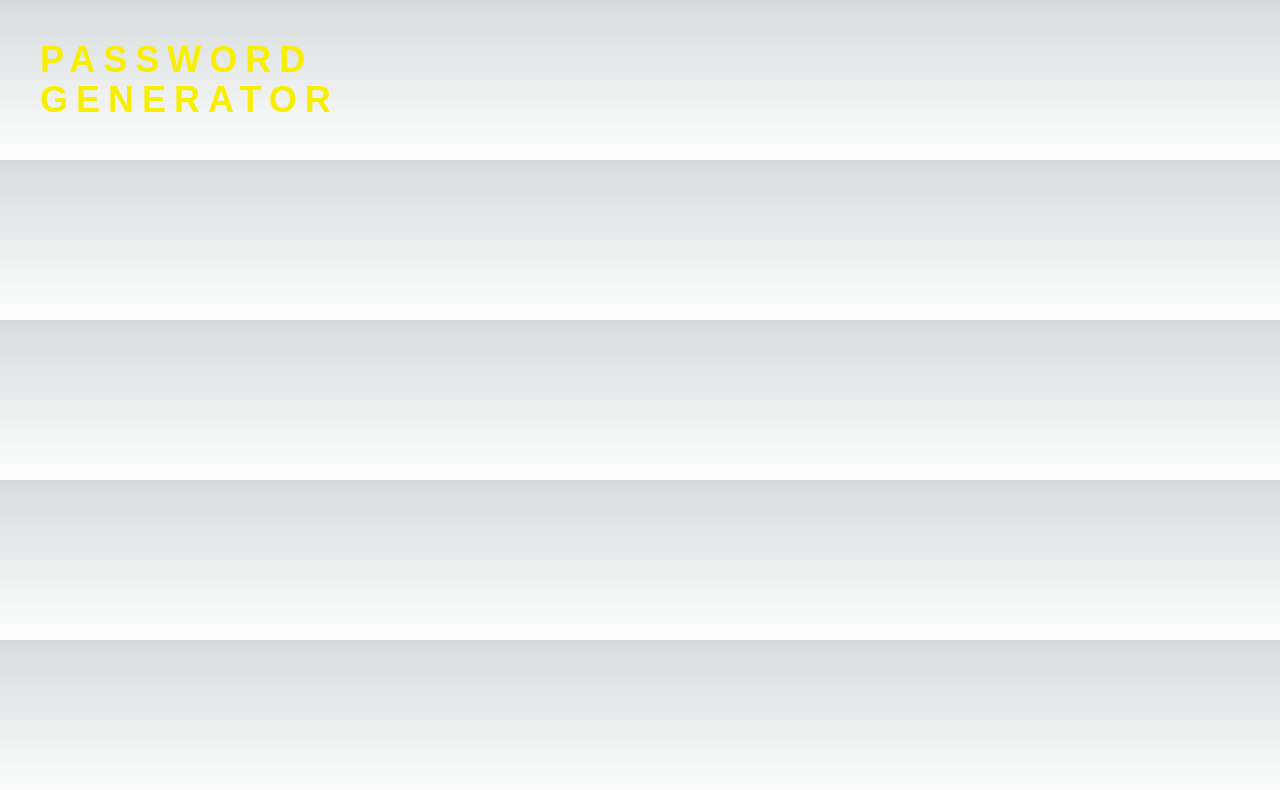
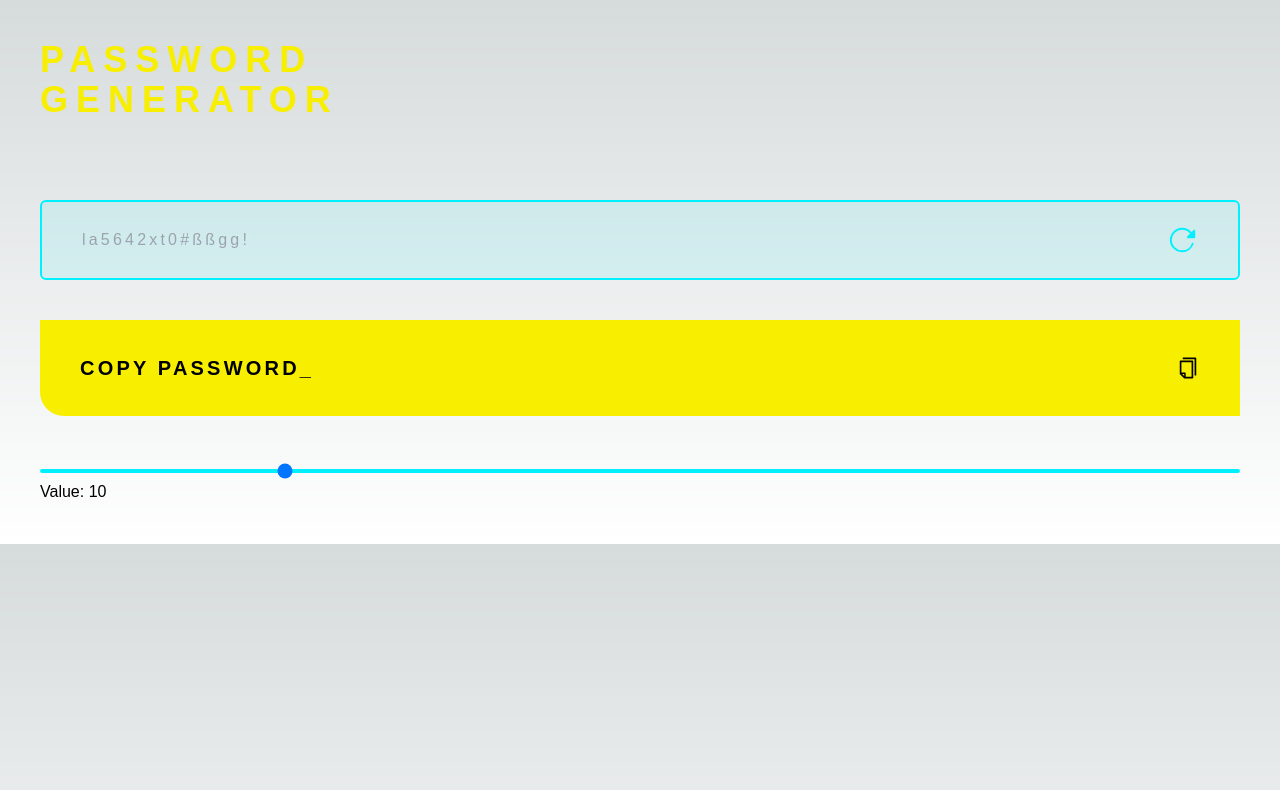
Before and after one commit to danielgen01/pw-generator, a Next.js app: page / in a window 1280 px wide. Shown: the top 790 px of the page. Built offline with nearby package versions, Linux system fonts and the light colour scheme; a web font is replaced by a local one.

Commit message:
add the hero comp

```diff
--- a/app/page.tsx
+++ b/app/page.tsx
@@ -1,12 +1,13 @@
 import Image from 'next/image'
 import Header from './components/Header/Header'
+import Hero from './components/Hero/Hero'
 
 export default function App() {
   return (
    <>
    <Header />
    <main>
-
+    <Hero />
 
 
    </main>
```
